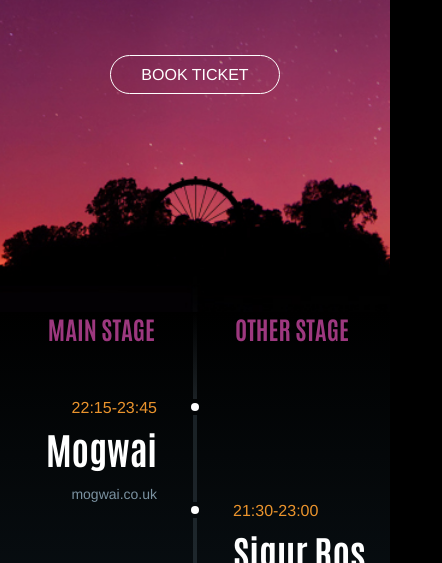
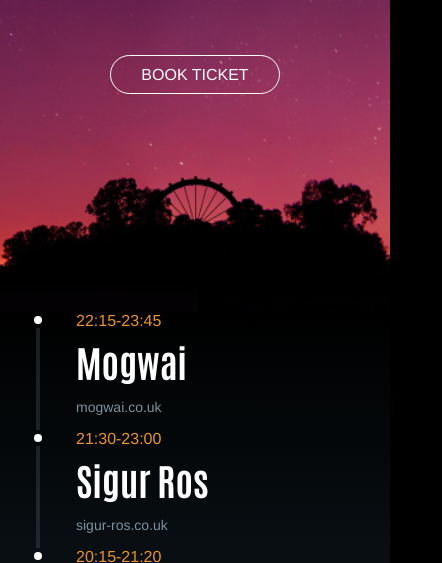
Before and after one commit to TerenceGe/Festival, a plain HTML site: page index.html in a window 390 px wide. Shown: the part 532-1095 px from the top of the page, 442 px wide, since content can reach past the window. Drawn offline with Linux system fonts and the light colour scheme.

Commit message:
fix issues in safari

```diff
--- a/index.html
+++ b/index.html
@@ -42,8 +42,9 @@
         margin: 0 auto;
         overflow: auto;
         padding-top: 25px;
+        display: -webkit-box;
+        display: -ms-flexbox;
         display: flex;
-        display: -webkit-flex;
       }
 
       nav li {
@@ -148,7 +149,9 @@
 
       .schedule {
         display: block;
+        background: -moz-linear-gradient(#000000 0%, #1e3442 50%, #36596f 100%);
         background: -webkit-linear-gradient(#000000 0%, #1e3442 50%, #36596f 100%);
+        background: linear-gradient(#000000 0%, #1e3442 50%, #36596f 100%);
         color: white;
       }
 
@@ -163,7 +166,11 @@
         text-transform: uppercase;
         font-family: 'Antonio-Bold',Helvetica,Arial,sans-serif;
         font-size: 25px;
+        display: -webkit-box;
+        display: -ms-flexbox;
         display: flex;
+        -webkit-box-pack: center;
+        -ms-flex-pack: center;
         justify-content: center;
       }
 
@@ -182,7 +189,9 @@
 
       .schedule .stage .timeline .timeline-bar {
         width: 4px;
+        background: -moz-linear-gradient(rgba(123, 146, 161, 0), rgba(123, 146, 161, 0.2));
         background: -webkit-linear-gradient(rgba(123, 146, 161, 0), rgba(123, 146, 161, 0.2));
+        background: linear-gradient(rgba(123, 146, 161, 0), rgba(123, 146, 161, 0.2));
         margin: 0 auto;
         display: inline-block;
         height: 100%;
@@ -190,24 +199,33 @@
 
       .schedule .performance {
         text-align: center;
+        display: -webkit-box;
+        display: -ms-flexbox;
         display: flex;
+        -webkit-box-pack: start;
+        -ms-flex-pack: start;
+        justify-content: flex-start;
       }
 
       .schedule .performance:nth-of-type(2n) {
-        justify-content: flex-start;
         text-align: right;
         padding-right: calc(50% - 38px);
         flex-direction: row-reverse;
       }
 
       .schedule .performance:nth-of-type(2n+1) {
-        justify-content: flex-start;
         text-align: left;
         padding-left: calc(50% - 38px);
       }
 
       .schedule .performance .timeline {
-        display: inline-block;
+        display: -webkit-box;
+        display: -ms-flexbox;
+        display: flex;
+        -webkit-box-orient: vertical;
+        -webkit-box-direction: normal;
+        -ms-flex-direction: column;
+        flex-direction: column;
         padding: 0 30px;
       }
 
@@ -224,10 +242,15 @@
         background-color: rgba(123, 146, 161, 0.2);
         height: calc(100% - 16px);
         margin: 0 auto;
+        -webkit-box-flex: 1;
+        -ms-flex: 1;
+        flex: 1
       }
 
       .schedule .performance:last-of-type .timeline .timeline-bar {
+        background: -moz-linear-gradient(rgba(123, 146, 161, 0.2), rgba(123, 146, 161, 0));
         background: -webkit-linear-gradient(rgba(123, 146, 161, 0.2), rgba(123, 146, 161, 0));
+        background: linear-gradient(rgba(123, 146, 161, 0.2), rgba(123, 146, 161, 0));
       }
 
       .schedule .performance > span {
@@ -275,6 +298,27 @@
 
       footer .btn:hover {
         color: #85a0b1;
+      }
+
+      @media all and (max-width: 667px) {
+        .schedule .performance:nth-of-type(2n) {
+          text-align: left;
+          padding-right: 0;
+          flex-direction: row;
+        }
+
+        .schedule .performance:nth-of-type(2n+1) {
+          text-align: left;
+          padding-left: 0;
+        }
+
+        .schedule .performance .performanceLink {
+          padding-bottom: 15px;
+        }
+
+        .schedule .stage {
+          display: none;
+        }
       }
 
     </style>
```
